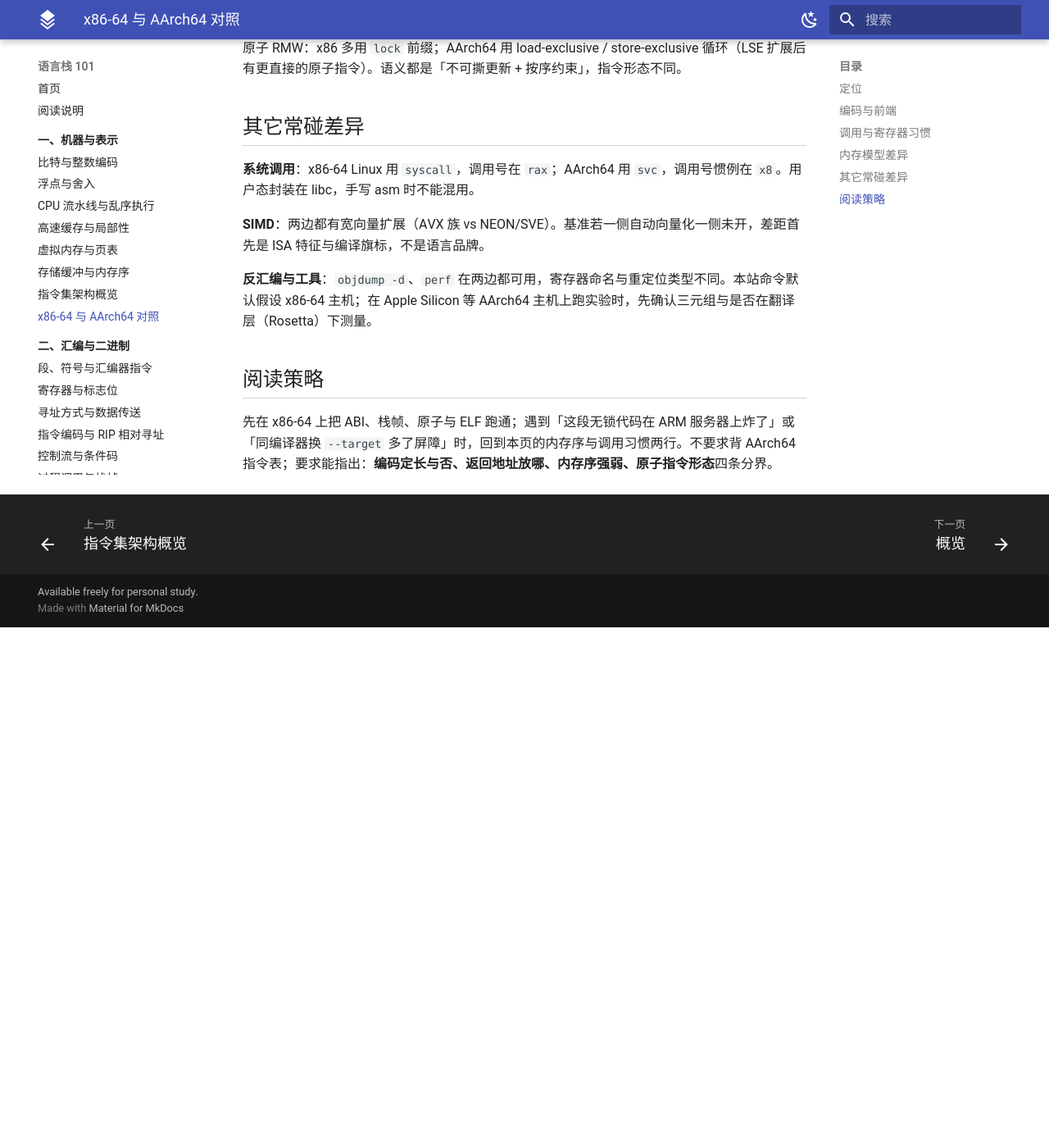
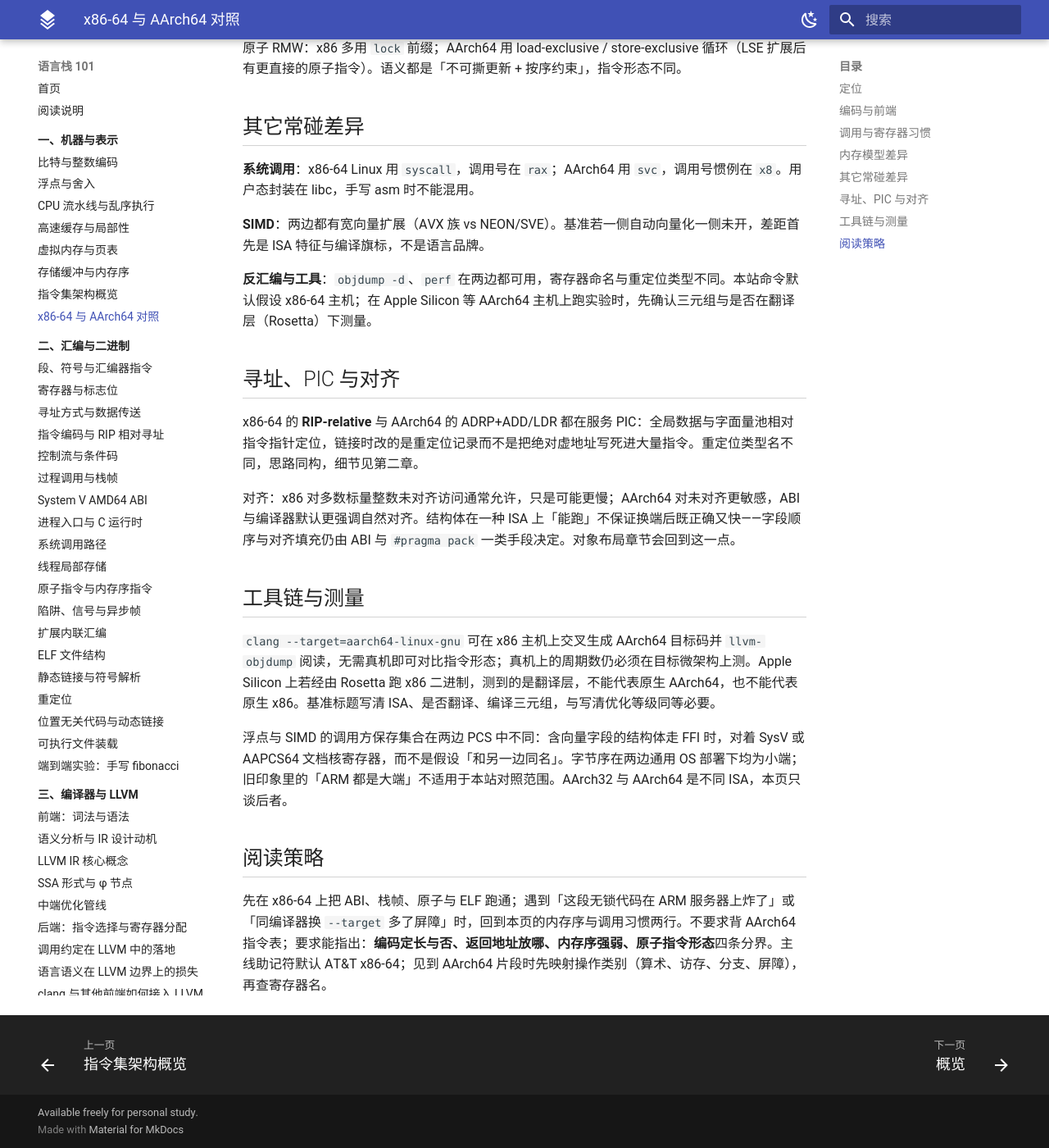
Before and after one commit to wangzh12023/langstack-101, an MkDocs documentation site: the page built from docs/ch01/x86-vs-arm.md, in a window 1280 px wide and 1400 px high, scrolled down 1745 px. Shown: the whole window at 82% size. Built offline with MkDocs 1.6.1 and Material for MkDocs 9.7.7, drawn with Linux system fonts in a browser that asks for light colours; before the commit the page ends 2510 px from its top, so only the background shows below that.

Commit message:
Refresh x86-64 vs AArch64 chapter after memory-ordering expansion.
Co-authored-by: Cursor <cursoragent@cursor.com>

```diff
--- a/docs/ch01/x86-vs-arm.md
+++ b/docs/ch01/x86-vs-arm.md
@@ -49,6 +49,18 @@ ISA 契约总述见 [指令集架构概览](isa-overview.md)。调用约定细
 
 **反汇编与工具**：`objdump -d`、`perf` 在两边都可用，寄存器命名与重定位类型不同。本站命令默认假设 x86-64 主机；在 Apple Silicon 等 AArch64 主机上跑实验时，先确认三元组与是否在翻译层（Rosetta）下测量。
 
+## 寻址、PIC 与对齐
+
+x86-64 的 **RIP-relative** 与 AArch64 的 ADRP+ADD/LDR 都在服务 PIC：全局数据与字面量池相对指令指针定位，链接时改的是重定位记录而不是把绝对虚地址写死进大量指令。重定位类型名不同，思路同构，细节见第二章。
+
+对齐：x86 对多数标量整数未对齐访问通常允许，只是可能更慢；AArch64 对未对齐更敏感，ABI 与编译器默认更强调自然对齐。结构体在一种 ISA 上「能跑」不保证换端后既正确又快——字段顺序与对齐填充仍由 ABI 与 `#pragma pack` 一类手段决定。对象布局章节会回到这一点。
+
+## 工具链与测量
+
+`clang --target=aarch64-linux-gnu` 可在 x86 主机上交叉生成 AArch64 目标码并 `llvm-objdump` 阅读，无需真机即可对比指令形态；真机上的周期数仍必须在目标微架构上测。Apple Silicon 上若经由 Rosetta 跑 x86 二进制，测到的是翻译层，不能代表原生 AArch64，也不能代表原生 x86。基准标题写清 ISA、是否翻译、编译三元组，与写清优化等级同等必要。
+
+浮点与 SIMD 的调用方保存集合在两边 PCS 中不同：含向量字段的结构体走 FFI 时，对着 SysV 或 AAPCS64 文档核寄存器，而不是假设「和另一边同名」。字节序在两边通用 OS 部署下均为小端；旧印象里的「ARM 都是大端」不适用于本站对照范围。AArch32 与 AArch64 是不同 ISA，本页只谈后者。
+
 ## 阅读策略
 
-先在 x86-64 上把 ABI、栈帧、原子与 ELF 跑通；遇到「这段无锁代码在 ARM 服务器上炸了」或「同编译器换 `--target` 多了屏障」时，回到本页的内存序与调用习惯两行。不要求背 AArch64 指令表；要求能指出：**编码定长与否、返回地址放哪、内存序强弱、原子指令形态**四条分界。
+先在 x86-64 上把 ABI、栈帧、原子与 ELF 跑通；遇到「这段无锁代码在 ARM 服务器上炸了」或「同编译器换 `--target` 多了屏障」时，回到本页的内存序与调用习惯两行。不要求背 AArch64 指令表；要求能指出：**编码定长与否、返回地址放哪、内存序强弱、原子指令形态**四条分界。主线助记符默认 AT&T x86-64；见到 AArch64 片段时先映射操作类别（算术、访存、分支、屏障），再查寄存器名。
```
